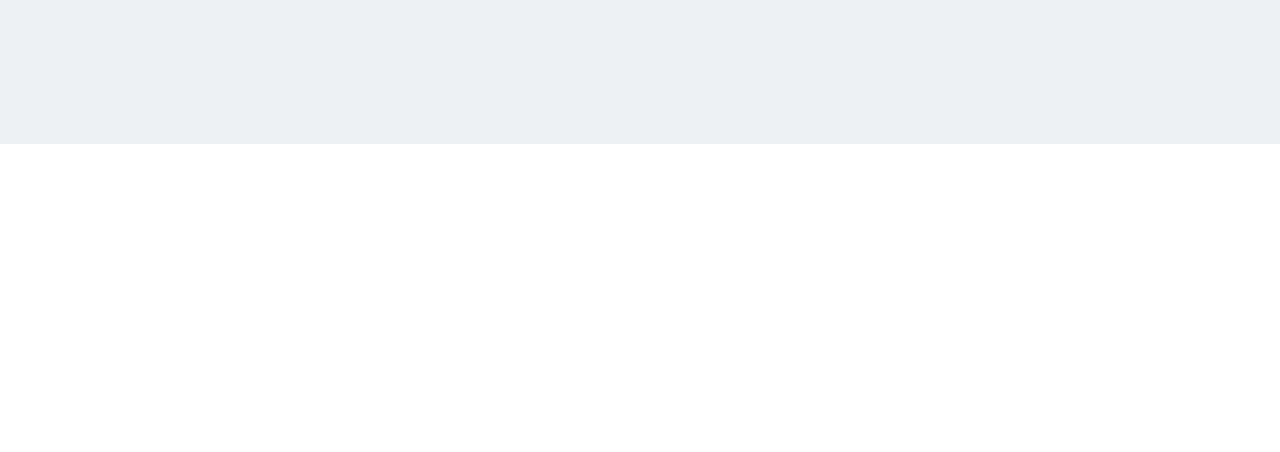
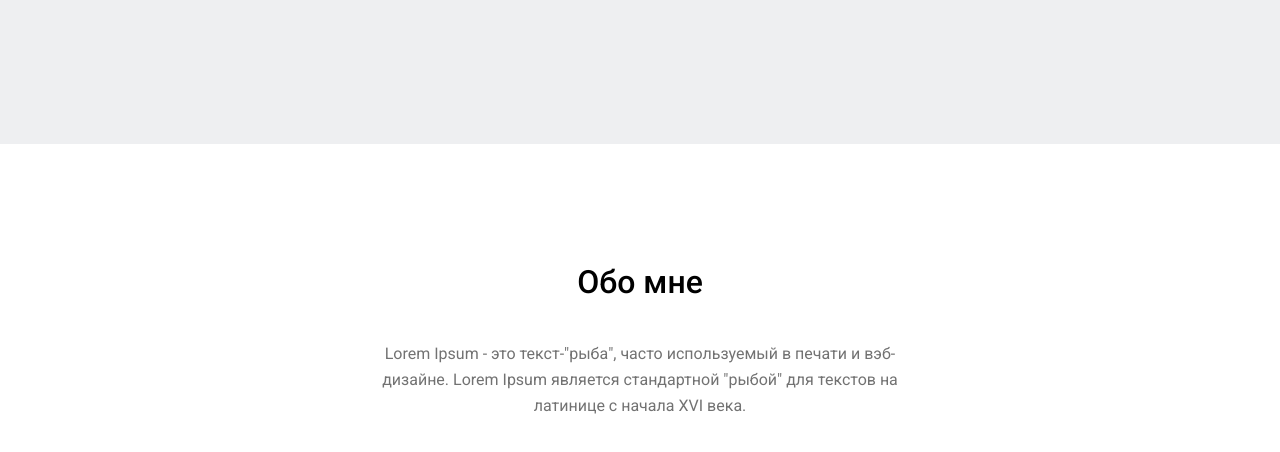
Before and after one commit to ivndya/wd-page, a plain HTML site: page index.html in a window 1280 px wide. Shown: the part 546-998 px from the top of the page. Before the commit the page ends 800 px from the top, so only its background shows below. Drawn offline with Linux system fonts and the light colour scheme; a web font is replaced by a local one.

Commit message:
about-me

```diff
--- a/css/style.css
+++ b/css/style.css
@@ -19,7 +19,7 @@ ul {
 }
 body {
   margin: 0;
-  font-family: "Roboto", sans-serif;
+  font-family: 'Roboto', sans-serif;
   font-weight: 400;
 }
 .container {
@@ -39,6 +39,15 @@ body {
   font-style: normal;
   font-size: 16px;
   color: #727272;
+  line-height: 26px;
+}
+.text-h2 {
+  font-style: normal;
+  font-weight: 500;
+  font-size: 32px;
+  line-height: 38px;
+  text-align: center;
+  color: var(--black-color);
 }
 
 /* first-screen */
@@ -52,7 +61,7 @@ body {
   align-items: center;
 }
 .main-logo {
-  font-family: "Revalia", cursive;
+  font-family: 'Revalia', cursive;
   color: var(--blue-color);
   font-weight: 400;
   font-size: 48px;
@@ -100,7 +109,6 @@ body {
   margin: 0 0 32px 0;
 }
 .header__text {
-  line-height: 26px;
   margin-bottom: 53px;
 }
 .header__btn {
@@ -122,3 +130,19 @@ body {
 .header__btn:hover {
   cursor: pointer;
 }
+
+/* about me */
+.about-me {
+  align-items: center;
+}
+.about-me__title {
+  padding-top: 119px;
+  margin-bottom: 40px;
+}
+.about-me__text {
+  width: 540px;
+  height: 67px;
+  margin: 0 auto;
+  margin-bottom: 100px;
+  text-align: center;
+}
--- a/index.html
+++ b/index.html
@@ -19,7 +19,6 @@
       <div class="container">
         <div class="header__top">
           <h1 class="main-logo">WD</h1>
-          <!-- <img src="img/WD.svg" alt="Logo" class="logo" /> -->
           <ul class="header__menu">
             <li><a href="#">Главная</a></li>
             <li><a href="#">Об авторе</a></li>
@@ -50,5 +49,17 @@
     </header>
 
     <!-- about me -->
+    <section class="about-me">
+      <div class="container">
+        <h2 class="text-h2 about-me__title">Обо мне</h2>
+        <p class="text-p about-me__text">
+          Lorem Ipsum - это текст-"рыба", часто используемый в печати и
+          вэб-дизайне. Lorem Ipsum является стандартной "рыбой" для текстов на
+          латинице с начала XVI века.
+        </p>
+      </div>
+    </section>
+
+    <!-- numbers (statistics) -->
   </body>
 </html>
```
